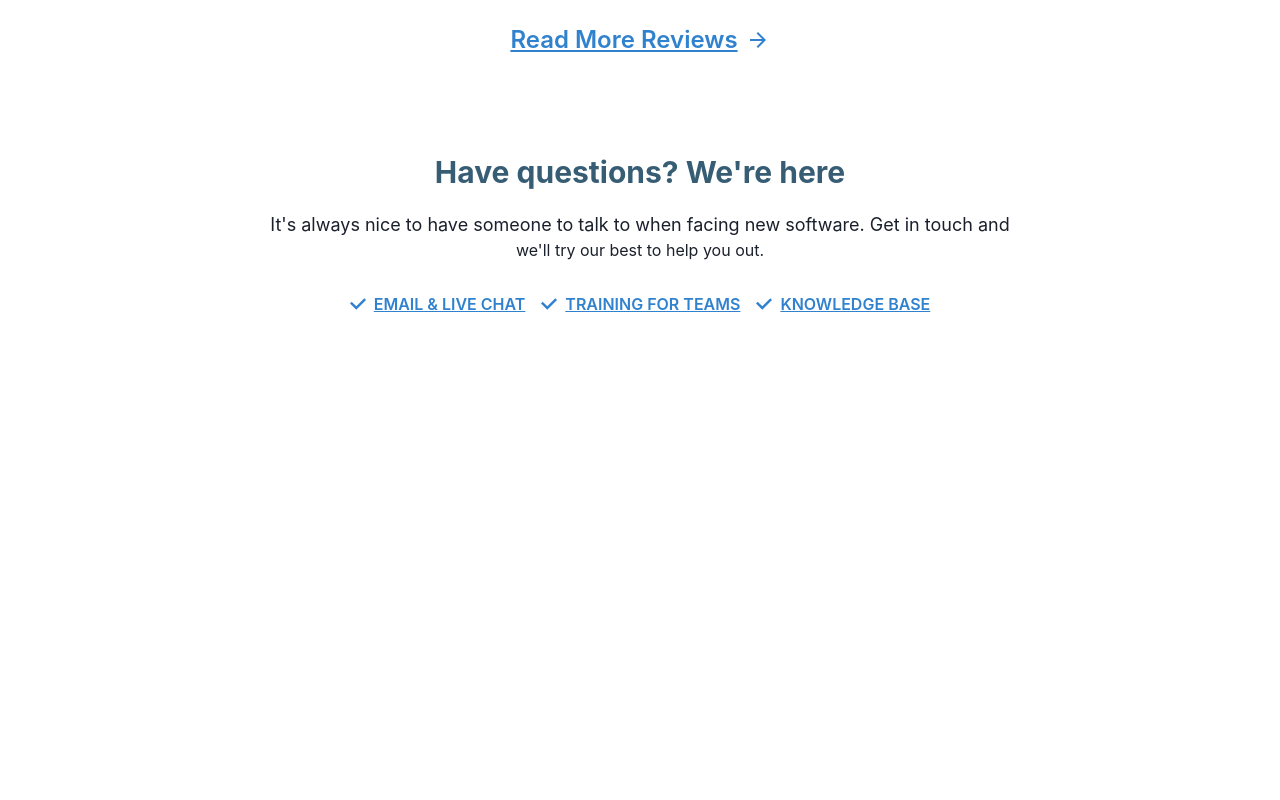
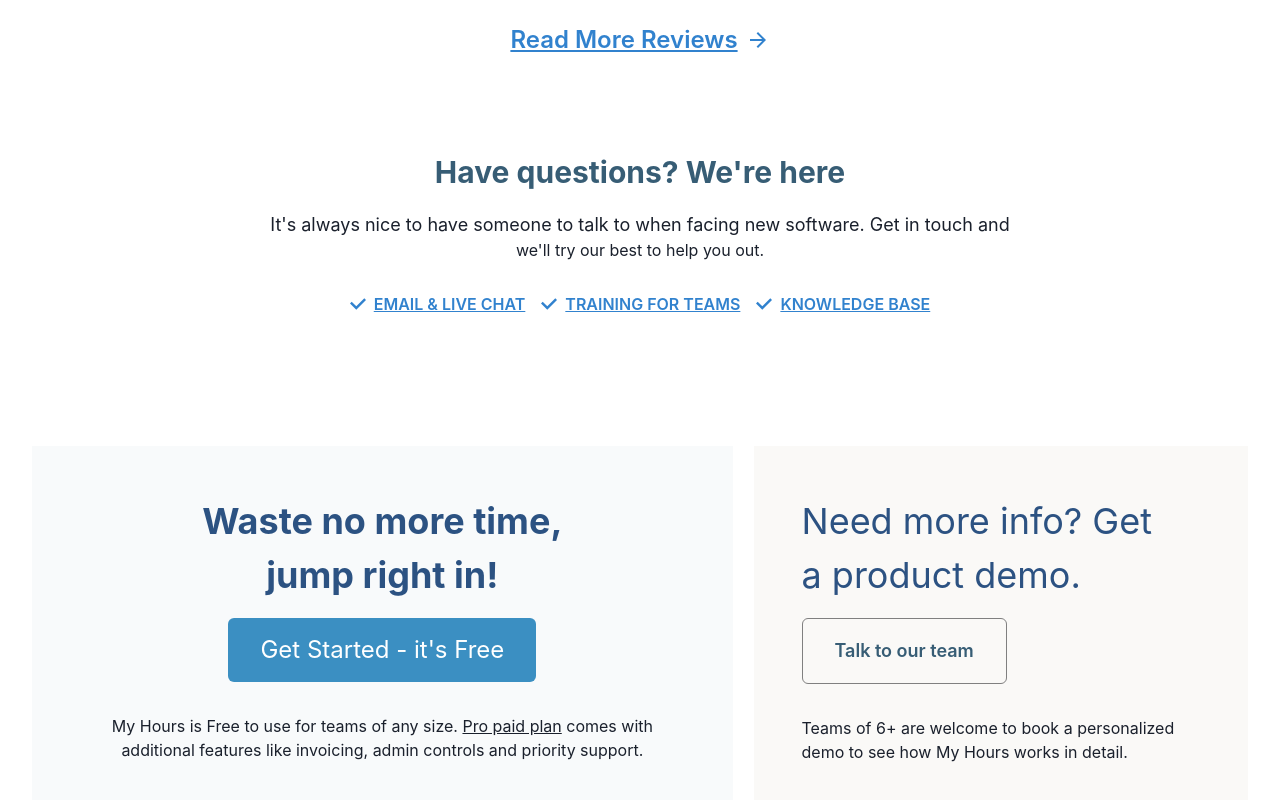
Before and after one commit to Hisam-94/MyHours-clone, a React (Create React App) app in the folder frontend/: page / in a window 1280 px wide. Shown: the part 5187-5987 px from the top of the page. Before the commit the page ends 5505 px from the top, so only its background shows below. Built offline with nearby package versions, Linux system fonts and the light colour scheme.

Commit message:
Added Suggestion box component of home page and finialized all worrk of Home page

```diff
--- a/frontend/src/Components/Home/Customer Reviews/CustomerReviews.jsx
+++ b/frontend/src/Components/Home/Customer Reviews/CustomerReviews.jsx
@@ -3,7 +3,6 @@
 import styles from "./review.module.css";
 import data from "./data.json";
 import { ArrowForwardIcon } from "@chakra-ui/icons";
-import { Link } from "react-router-dom";
 
 const CustomerReviews = () => {
   return (
@@ -15,11 +14,8 @@
           fontSize={["36px"]}
           noOfLines={1}
           color="#375d75"
-          //   letterSpacing="1px"
           mt={["5px", "15px", "18px"]}
           align="center"
-          // bg='blue'
-
           p={["3px 8px", "5px 18px"]}
         >
           My Hours has changed the way our customers work
@@ -46,7 +42,6 @@
       <Grid
         w="90%"
         m="auto"
-        // p={["0px 8px", "0px 18px"]}
         templateColumns={[
           "repeat(1fr)",
           "repeat(1fr)",
@@ -59,14 +54,7 @@
       >
         {data.map((el) => (
           <GridItem key={el.id}>
-            <Text
-              //   letterSpacing="0.5px"
-              //   fontWeight="350"
-              //   fontSize={["15px", "4px", "16px"]}
-              p=".5rem"
-              fontSize={"lg"}
-              textAlign="justify"
-            >
+            <Text p=".5rem" fontSize={"lg"} textAlign="justify">
               {el.review1}
               <span className={styles.highlighter}>{el.review2}</span>
               {el.review3}
@@ -93,6 +81,7 @@
           pt="3rem"
           rightIcon={<ArrowForwardIcon />}
           fontSize="2xl"
+          width={"100%"}
         >
           Read More Reviews
         </Button>
--- /dev/null
+++ b/frontend/src/Components/Home/SuggestionBox.jsx
@@ -0,0 +1,80 @@
+import React from 'react'
+import { Box, Button, Flex, HStack, Text } from '@chakra-ui/react'
+import { useNavigate } from 'react-router-dom'
+
+
+const SuggestionBox = () => {
+    const navigate = useNavigate()
+  return (
+    <Box
+        p="0rem 2rem"
+        gap="1.3rem"
+        mt={'8rem'}
+        mb={'4rem'}
+        display={["block","block","flex","flex",]}
+        >
+        <Box p='3rem' bg='#f8fafb' mb="2rem" >
+          <Text align='center' fontSize='4xl' fontWeight={"bold"} color='blue.700'>
+            Waste no more time,
+          </Text>
+          <Text align='center' fontSize='4xl' fontWeight={"bold"} color='blue.700'>
+            jump right in!
+          </Text>
+          <Button
+            mt='1rem'
+            fontSize={'2xl'}
+            fontWeight={400}
+            href={'#'}
+            _hover={{ bgColor: "#3973ac", color: "white" }}
+            bgColor={"#3b8fc2"}
+            color="white"
+            align='center'
+            mb={'2rem'}
+            p="2rem 2rem"
+            onClick={()=>navigate('/login')}
+            w={["100%","auto","auto","auto"]}>
+            Get Started - it's Free
+          </Button>
+          <Text align='center'>
+            My Hours is Free to use for teams of any size. <Text as="u">Pro paid plan</Text> comes
+            with additional features like invoicing, admin controls and priority
+            support.
+          </Text>
+        </Box>
+        <Box p='3rem' bg='#faf9f7' textAlign={"start"} mb="2rem" >
+          <Text fontSize='4xl' color='blue.700'>
+          Need more info? Get
+          </Text>
+          <Text fontSize='4xl'  color='blue.700'>
+          a product demo.
+          </Text>
+          <Button
+            fontSize={'lg'}
+            lineHeight="1.25"
+            fontWeight={"semibold"}
+            href={'#'}
+            _hover={{
+              bg: '#3b8fc2',
+              color: 'white',
+            }}
+            bg={'#faf9f7'}
+            color={'#375d75'}
+            align='center'
+            border={'1px solid gray'}
+            mt='1rem'
+            mb='2rem'
+            p="2rem 2rem"
+            w={["100%","auto","auto","auto"]}>
+
+            Talk to our team
+          </Button>
+          <Text align='left'>
+            Teams of 6+ are welcome to book a personalized demo to see how My
+            Hours works in detail.
+          </Text>
+        </Box>
+      </Box>
+  )
+}
+
+export default SuggestionBox
--- a/frontend/src/Pages/Home.jsx
+++ b/frontend/src/Pages/Home.jsx
@@ -7,6 +7,7 @@
 import ToolsForOrganizations from '../Components/Home/ToolsForOrganizations'
 import CustomerReviews from '../Components/Home/Customer Reviews/CustomerReviews'
 import ContactDetails from '../Components/Home/ContactDetails'
+import SuggestionBox from '../Components/Home/SuggestionBox'
 
 const Home = () => {
   return (
@@ -19,6 +20,7 @@
       <ToolsForOrganizations/>
       <CustomerReviews/>
       <ContactDetails/>
+      <SuggestionBox/>
     </div>
   )
 }
```
